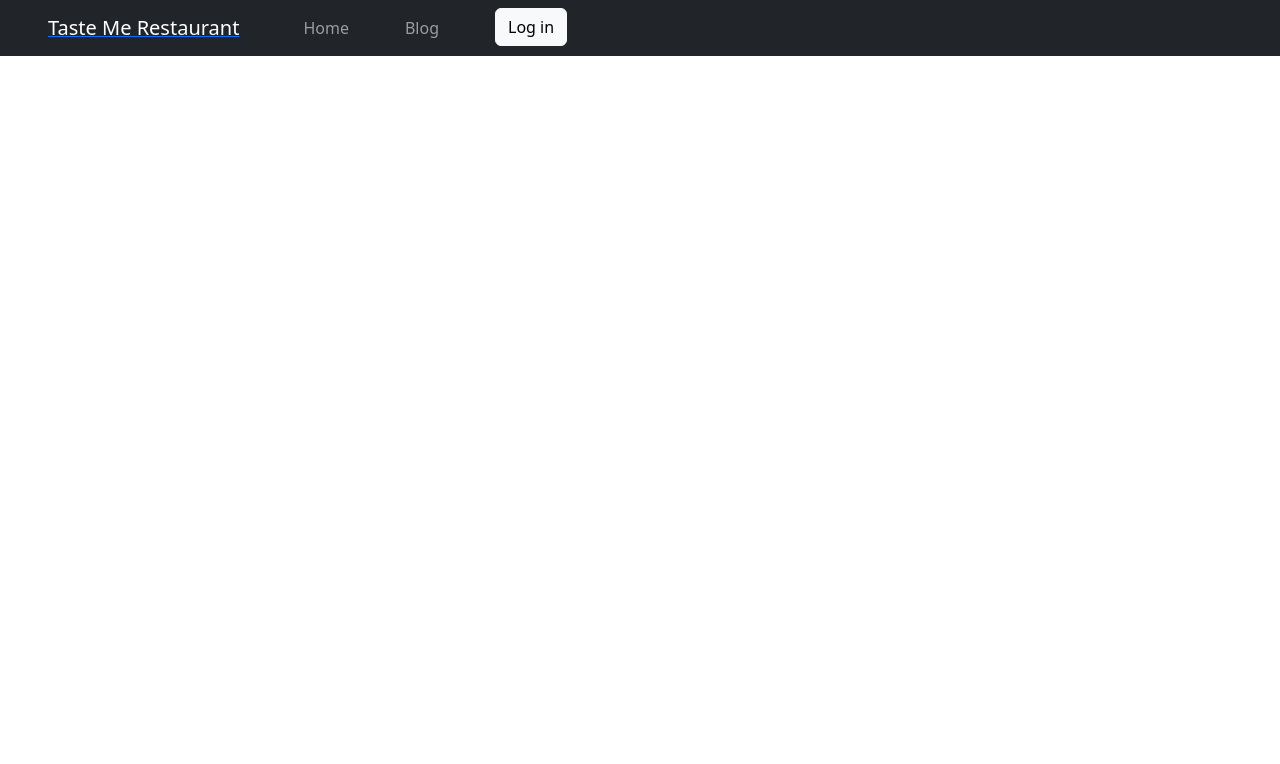
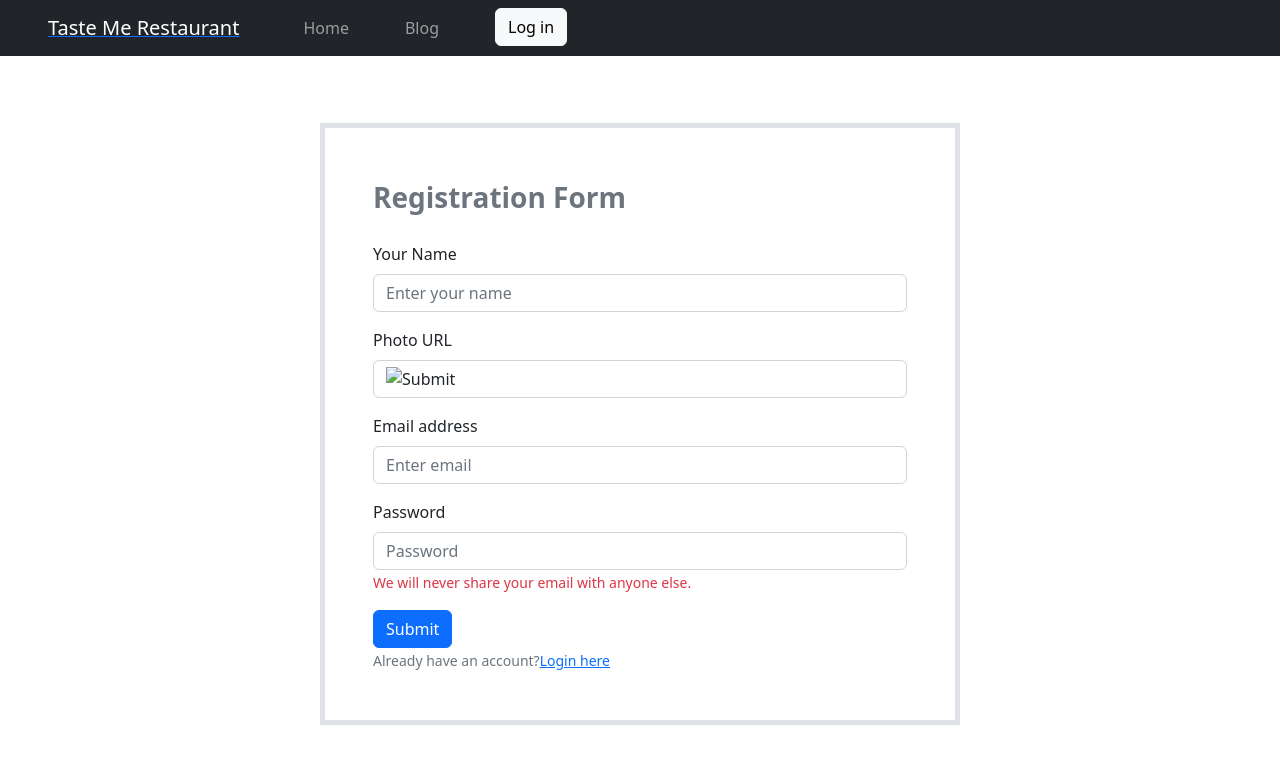
Before and after one commit to shahadat10033/taste-me-restaurant-clientSide, a React (Vite) app: page /register in a window 1280 px wide. Shown: the top 764 px of the page. Built offline with nearby package versions, Linux system fonts and the light colour scheme.

Commit message:
registraion page created

```diff
--- a/src/Routes/Login.jsx
+++ b/src/Routes/Login.jsx
@@ -5,9 +5,12 @@ import { Link } from "react-router-dom";
 
 const Login = () => {
   return (
-    <div className="mt-5 pt-5">
-      <Form className="w-50 border border-5 mx-auto mt-5 p-5">
-        <Form.Group className="mb-3" controlId="formBasicEmail">
+    <div
+      className="d-flex justify-content-center align-items-center "
+      style={{ height: "100vh" }}
+    >
+      <Form className="w-50 border border-5  mt-5 p-5">
+        <Form.Group className="mb-3">
           <Form.Label>Email address</Form.Label>
           <Form.Control
             type="email"
@@ -17,7 +20,7 @@ const Login = () => {
           />
         </Form.Group>
 
-        <Form.Group className="mb-3" controlId="formBasicPassword">
+        <Form.Group className="mb-3">
           <Form.Label>Password</Form.Label>
           <Form.Control
             type="password"
@@ -40,6 +43,28 @@ const Login = () => {
             <span className="underline ">Register here</span>
           </Link>
         </Form.Text>
+        <br />
+        <button className="btn btn-light">
+          <span>
+            <img
+              src="google.svg"
+              alt=""
+              style={{ width: 20, height: 20 }}
+            ></img>
+          </span>
+          google sign in
+        </button>
+
+        <button className="btn btn-light">
+          <span>
+            <img
+              src="github.png"
+              alt=""
+              style={{ width: 20, height: 20 }}
+            ></img>
+          </span>
+          github sign in
+        </button>
       </Form>
     </div>
   );
--- a/src/Routes/Register.jsx
+++ b/src/Routes/Register.jsx
@@ -1,7 +1,74 @@
 import React from "react";
+import Button from "react-bootstrap/Button";
+import Form from "react-bootstrap/Form";
+import { Link } from "react-router-dom";
 
 const Register = () => {
-  return <div></div>;
+  return (
+    <>
+      <div
+        className="d-flex justify-content-center align-items-center "
+        style={{ height: "100vh" }}
+      >
+        <Form className="w-50 border border-5 mx-auto mt-5 p-5">
+          <Form.Text className="fw-bold fs-3 ">Registration Form</Form.Text>
+          <br />
+          <br />
+          <Form.Group className="mb-3">
+            <Form.Label>Your Name</Form.Label>
+            <Form.Control
+              type="text"
+              name="username"
+              placeholder="Enter your name"
+              required
+            />
+          </Form.Group>
+          <Form.Group className="mb-3">
+            <Form.Label>Photo URL</Form.Label>
+            <Form.Control
+              type="image"
+              name="image"
+              placeholder="photo url"
+              required
+            />
+          </Form.Group>
+          <Form.Group className="mb-3">
+            <Form.Label>Email address</Form.Label>
+            <Form.Control
+              type="email"
+              name="email"
+              placeholder="Enter email"
+              required
+            />
+          </Form.Group>
+
+          <Form.Group className="mb-3">
+            <Form.Label>Password</Form.Label>
+            <Form.Control
+              type="password"
+              name="password"
+              placeholder="Password"
+              required
+            />
+            <Form.Text className="text-danger">
+              We will never share your email with anyone else.
+            </Form.Text>
+          </Form.Group>
+
+          <Button variant="primary" type="submit">
+            Submit
+          </Button>
+          <br />
+          <Form.Text className="text-muted">
+            Already have an account?
+            <Link to="/login">
+              <span className="underline ">Login here</span>
+            </Link>
+          </Form.Text>
+        </Form>
+      </div>
+    </>
+  );
 };
 
 export default Register;
```
Also changed, not shown: public/github.png (added), public/google.svg (added).
